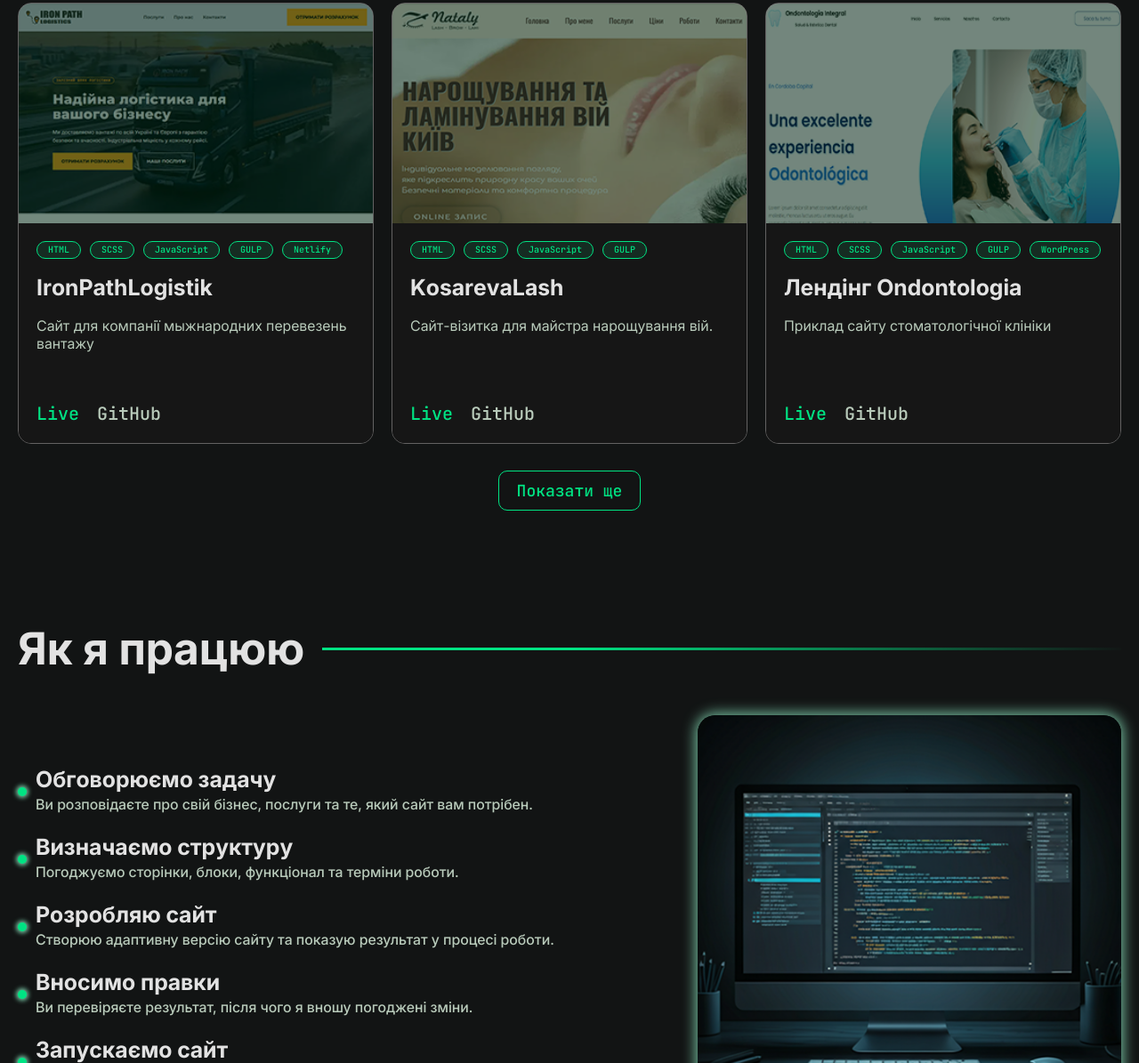
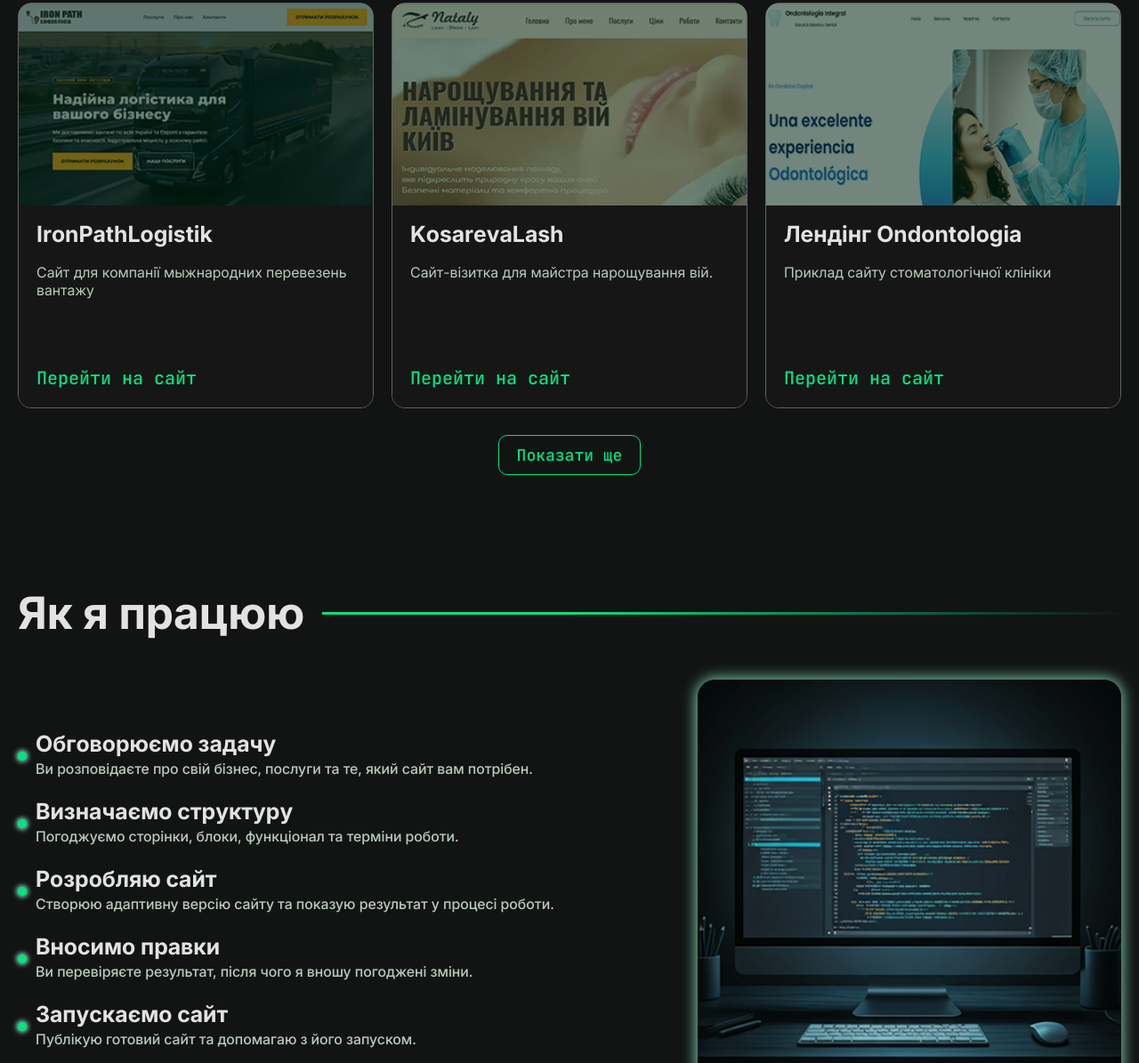
Before and after one commit to SytnychenkoIvan/my_own_site__shop, a website with bundled scripts: page src/index.html in a window 1280 px wide. Shown: the part 1589-2784 px from the top of the page at 89% size. Built offline with nearby package versions, Linux system fonts and the light colour scheme; files whose address does not match are found by name.

Commit message:
fix portfolio

```diff
--- a/gulp/version.json
+++ b/gulp/version.json
@@ -1,3 +1,3 @@
 {
-    "main": "20260921233859"
+    "main": "20260923143518"
 }
--- a/src/index.html
+++ b/src/index.html
@@ -78,20 +78,18 @@
 								<img src="@img/portfolio/iron350m250.png" alt="ironPathLogistik">
 							</div>
 							<div class="item-portfolio__body">
-								<div class="item-portfolio__stacks">
+								<!-- <div class="item-portfolio__stacks">
 									<div class="item-portfolio__stack">HTML</div>
 									<div class="item-portfolio__stack">SCSS</div>
 									<div class="item-portfolio__stack">JavaScript</div>
 									<div class="item-portfolio__stack">GULP</div>
 									<div class="item-portfolio__stack">Netlify</div>
-								</div>
+								</div> -->
 								<h3 class="item-portfolio__title">IronPathLogistik</h3>
 								<div class="item-portfolio__text">Сайт для компанії мыжнародних перевезень вантажу</div>
 								<div class="item-portfolio__actions">
 									<a href="https://ironpathlogisti.netlify.app/"
-										class="item-portfolio__action item-portfolio__action-green" target="blank">Live</a>
-									<a href="https://github.com/SytnychenkoIvan/iron_path_logistics__deploy"
-										class="item-portfolio__action" target="blank">GitHub</a>
+										class="item-portfolio__action item-portfolio__action-green" target="blank">Перейти на сайт</a>
 								</div>
 							</div>
 						</article>
@@ -100,19 +98,17 @@
 								<img src="@img/portfolio/lash350x250.png" alt="Lashmaker">
 							</div>
 							<div class="item-portfolio__body">
-								<div class="item-portfolio__stacks">
+								<!-- <div class="item-portfolio__stacks">
 									<div class="item-portfolio__stack">HTML</div>
 									<div class="item-portfolio__stack">SCSS</div>
 									<div class="item-portfolio__stack">JavaScript</div>
 									<div class="item-portfolio__stack">GULP</div>
-								</div>
+								</div> -->
 								<h3 class="item-portfolio__title">KosarevaLash</h3>
 								<div class="item-portfolio__text">Сайт-візитка для майстра нарощування вій.</div>
 								<div class="item-portfolio__actions">
 									<a href="https://kosarevalash.kyiv.ua/"
-										class="item-portfolio__action item-portfolio__action-green" target="blank">Live</a>
-									<a href="https://github.com/SytnychenkoIvan/Nataly_website" class="item-portfolio__action"
-										target="blank">GitHub</a>
+										class="item-portfolio__action item-portfolio__action-green" target="blank">Перейти на сайт</a>
 								</div>
 							</div>
 						</article>
@@ -121,20 +117,18 @@
 								<img src="@img/portfolio/ondo.png" alt="Ondontologia">
 							</div>
 							<div class="item-portfolio__body">
-								<div class="item-portfolio__stacks">
+								<!-- <div class="item-portfolio__stacks">
 									<div class="item-portfolio__stack">HTML</div>
 									<div class="item-portfolio__stack">SCSS</div>
 									<div class="item-portfolio__stack">JavaScript</div>
 									<div class="item-portfolio__stack">GULP</div>
 									<div class="item-portfolio__stack">WordPress</div>
-								</div>
+								</div> -->
 								<h3 class="item-portfolio__title">Лендінг Ondontologia</h3>
 								<div class="item-portfolio__text">Приклад сайту стоматологічної клініки</div>
 								<div class="item-portfolio__actions">
 									<a href="https://sytnychenkoivan.github.io/Ondontologia__website/"
-										class="item-portfolio__action item-portfolio__action-green" target="blank">Live</a>
-									<a href="https://github.com/SytnychenkoIvan/Ondontologia__website"
-										class="item-portfolio__action" target="blank">GitHub</a>
+										class="item-portfolio__action item-portfolio__action-green" target="blank">Перейти на сайт</a>
 								</div>
 							</div>
 						</article>
@@ -143,19 +137,17 @@
 								<img src="@img/portfolio/foodmood.png" alt="Foodmood">
 							</div>
 							<div class="item-portfolio__body">
-								<div class="item-portfolio__stacks">
+								<!-- <div class="item-portfolio__stacks">
 									<div class="item-portfolio__stack">HTML</div>
 									<div class="item-portfolio__stack">SCSS</div>
 									<div class="item-portfolio__stack">JavaScript</div>
 									<div class="item-portfolio__stack">GULP</div>
-								</div>
+								</div> -->
 								<h3 class="item-portfolio__title">FoodMood</h3>
 								<div class="item-portfolio__text">Приклад сайту для мережі ресторанів</div>
 								<div class="item-portfolio__actions">
 									<a href="https://sytnychenkoivan.github.io/foodmood_website/"
-										class="item-portfolio__action item-portfolio__action-green" target="blank">Live</a>
-									<a href="https://github.com/SytnychenkoIvan/foodmood_website" class="item-portfolio__action"
-										target="blank">GitHub</a>
+										class="item-portfolio__action item-portfolio__action-green" target="blank">Перейти на сайт</a>
 								</div>
 							</div>
 						</article>
@@ -164,19 +156,17 @@
 								<img src="@img/portfolio/positivus350x250.png" alt="Positivus">
 							</div>
 							<div class="item-portfolio__body">
-								<div class="item-portfolio__stacks">
+								<!-- <div class="item-portfolio__stacks">
 									<div class="item-portfolio__stack">HTML</div>
 									<div class="item-portfolio__stack">SCSS</div>
 									<div class="item-portfolio__stack">JavaScript</div>
 									<div class="item-portfolio__stack">GULP</div>
-								</div>
+								</div> -->
 								<h3 class="item-portfolio__title">Positivus</h3>
 								<div class="item-portfolio__text">Приклад сайту для агенції інтернет-маркетингу</div>
 								<div class="item-portfolio__actions">
 									<a href="https://sytnychenkoivan.github.io/positivus-website/"
-										class="item-portfolio__action item-portfolio__action-green" target="blank">Live</a>
-									<a href="https://github.com/SytnychenkoIvan/positivus-website" class="item-portfolio__action"
-										target="blank">GitHub</a>
+										class="item-portfolio__action item-portfolio__action-green" target="blank">Перейти на сайт</a>
 								</div>
 							</div>
 						</article>
--- a/src/scss/style.scss
+++ b/src/scss/style.scss
@@ -138,7 +138,7 @@ $greyColor:#636262;
 }
 .whitestyle{
 	--mainColor: #fff;
-	--blackColor: #B9CBBB;
+	--blackColor: #f1f5f1;
 	--greenColor: #00E383;
 	--darckColor: #fff;
 	--whiteColor:#121414;
```
Also changed, not shown: dist/css/style.css, dist/css/style.min.css, dist/index.html.
